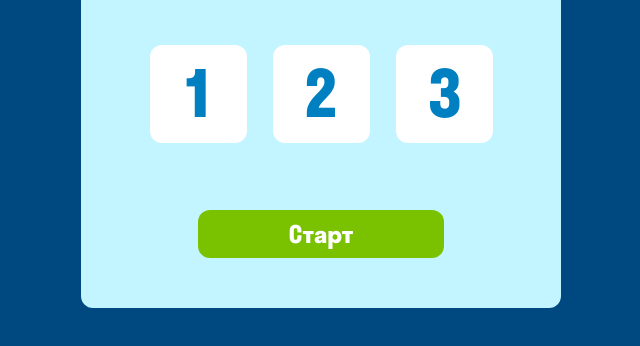
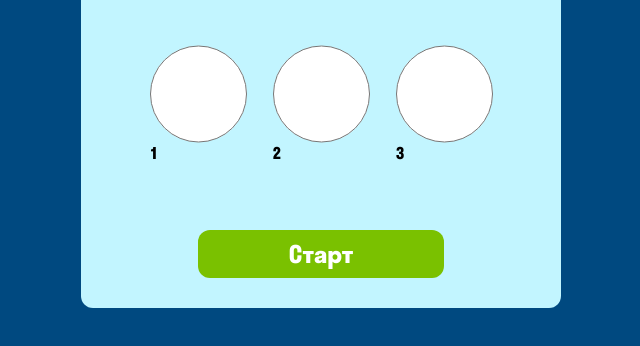
Before and after one commit to raabdulk/card-game, a plain HTML site: page index.html in a window 1280 px wide. Shown: the part 322-668 px from the top of the page, without its empty margins (319-959 px from the left). Drawn offline with Linux system fonts and the light colour scheme.

Commit message:
Home work 1 input radio

```diff
--- a/index.html
+++ b/index.html
@@ -17,9 +17,9 @@
         <div class="level">
             <p class="level-text">Выбери сложность</p>
             <div class="level-numbers">
-                <div class="level-numbers-box" id="easy">1</div>
-                <div class="level-numbers-box" id="medium">2</div>
-                <div class="level-numbers-box" id="hard">3</div>
+                <label for="easy"><input type="radio" class="level-numbers-box" id="easy" name="level">1</label>
+                <label for="medium"><input type="radio" class="level-numbers-box" id="medium" name="level">2</label>
+                <label for="hard"><input type="radio" class="level-numbers-box" id="hard" name="level">3</label>
             </div>
             <button class="level-button" id="Start">Старт</button>
         </div>
```
